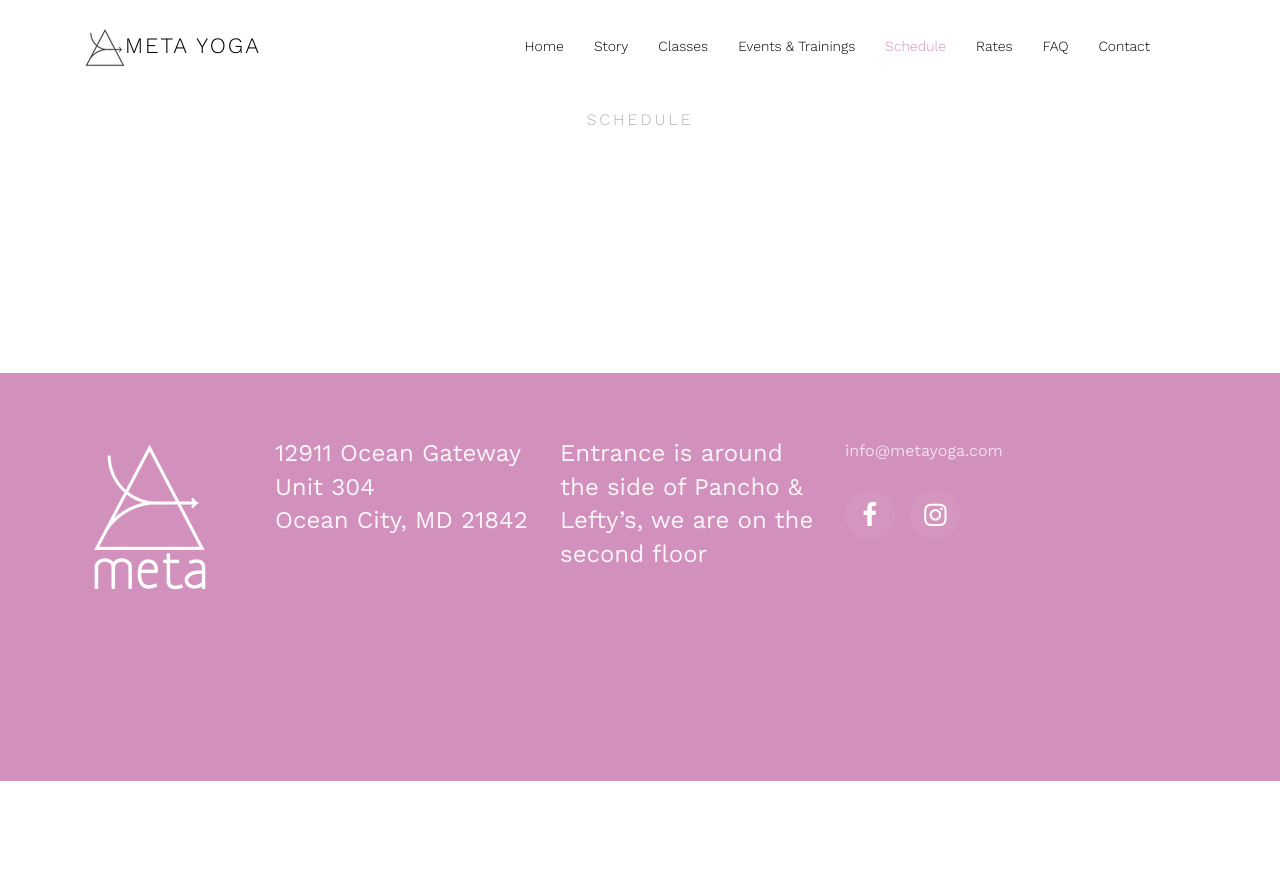
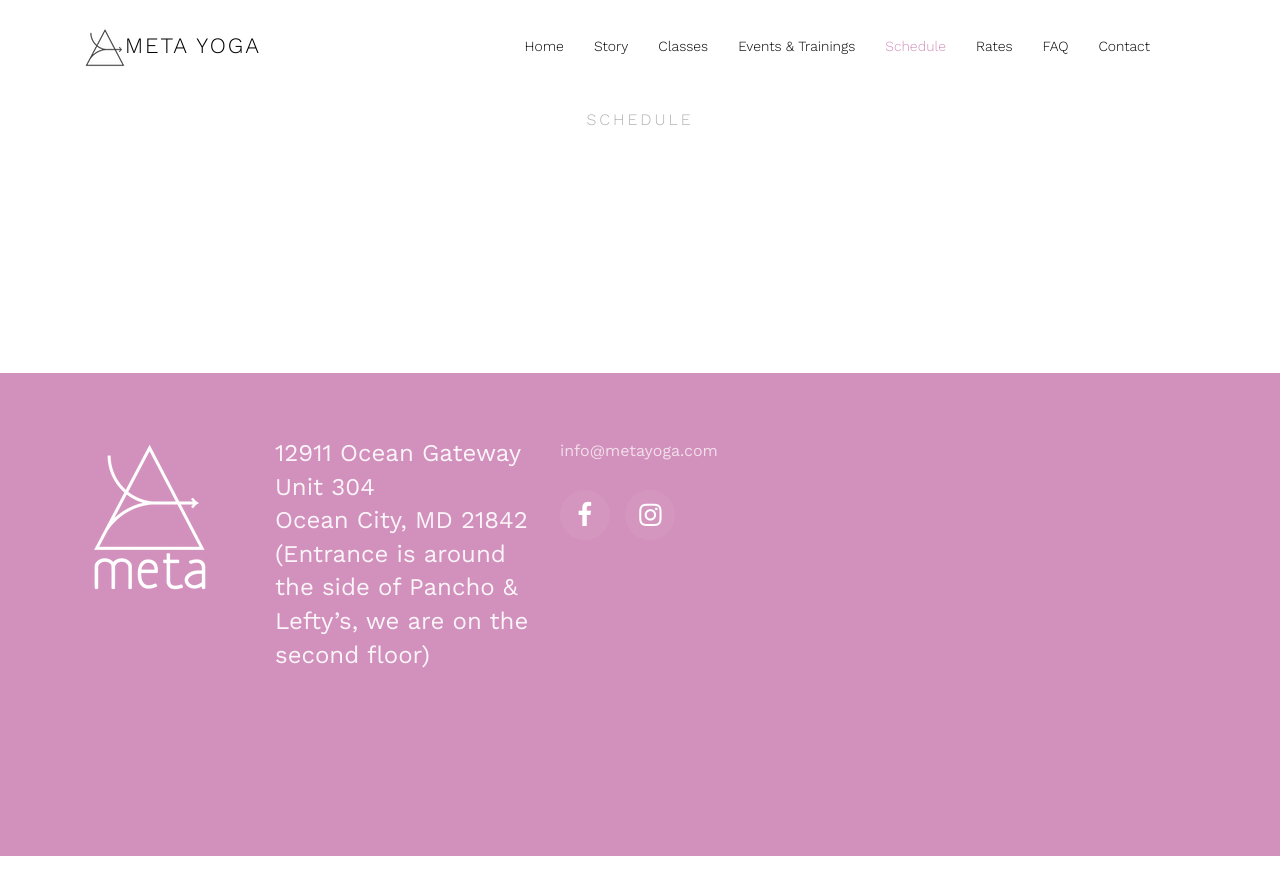
Before and after one commit to apnar/metayoga-site, a Jekyll site: the page built from schedule.html, in a window 1280 px wide. Shown: the top 895 px of the page. Built offline with Jekyll 4.4.1, drawn with Linux system fonts in a browser that asks for light colours; some web fonts are replaced; a script that is not in the unit is left out.

Commit message:
fix isnta in footer

```diff
--- a/_includes/footer.html
+++ b/_includes/footer.html
@@ -10,13 +10,8 @@
                 <div class="col-lg-3 col-md-6 mb-5 mb-md-5 ftco-animate">
                     <div class="ftco-footer-widget mb-4">
                         <a href="https://maps.app.goo.gl/p1p1VGJwsRkEdE1e7">
-                            <h2 class="location">12911 Ocean Gateway<BR />Unit 304<BR />Ocean City, MD 21842<BR /></h2>
+                            <h2 class="location">12911 Ocean Gateway<BR />Unit 304<BR />Ocean City, MD 21842<BR />(Entrance is around the side of Pancho & Lefty’s, we are on the second floor)</h2>
                         </a>
-                    </div>
-                </div>
-                <div class="col-lg-3 col-md-6 mb-5 mb-md-5 ftco-animate">
-                    <div class="ftco-footer-widget mb-4">
-                            <h2 class="location">Entrance is around the side of Pancho & Lefty’s, we are on the second floor</h2>
                     </div>
                 </div>
                 <div class="col-lg-3 col-md-6 mb-5 mb-md-5 ftco-animate">
@@ -26,7 +21,7 @@
                     <div class="ftco-footer-widget mb-4">
                         <ul class="ftco-footer-social list-unstyled float-md-left float-lft">
                             <li class="ftco-animate"><a href="https://www.facebook.com/metayogasalisbury"><span class="icon-facebook"></span></a></li>
-                            <li class="ftco-animate"><a href="https://www.instagram.com/metayoga/"><span class="icon-instagram"></span></a></li>
+                            <li class="ftco-animate"><a href="https://www.instagram.com/metayogastudios/"><span class="icon-instagram"></span></a></li>
                         </ul>
                     </div>
                 </div>
```
